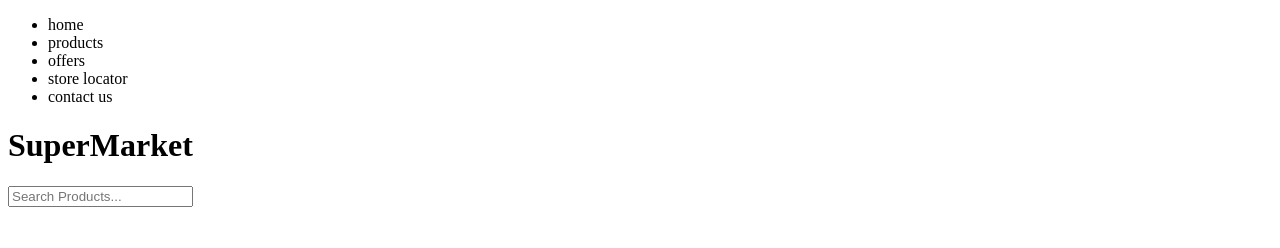
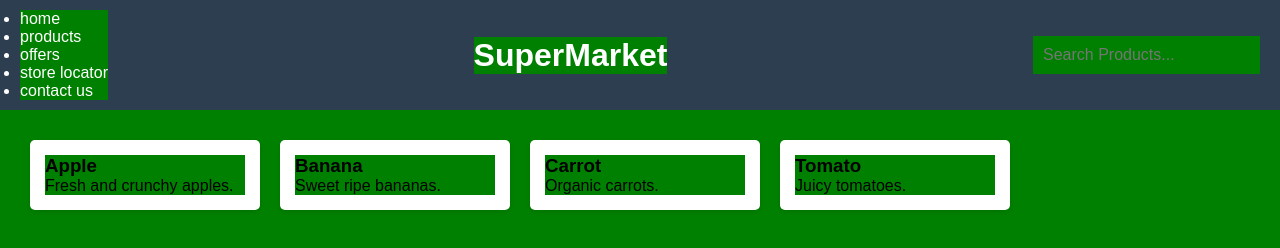
Before and after one commit to mahamsajid55/apna_bazar, a plain HTML site: page index.html in a window 1280 px wide. Drawn offline with Linux system fonts and the light colour scheme.

Commit message:
cambio index.html style.css

```diff
--- a/index.html
+++ b/index.html
@@ -25,19 +25,35 @@
      </div>
     </header>
 
-    <section id="products">
-       <div class="products" data-name="fruites"></div>
-       <div class="products" data-name="vegetable"></div>
-       <div class="products" data-name="meat"></div>
+            <section id="products">
+                <!-- Product list will be rendered here -->
+                <div class="product" data-name="Apple">
+                    <h3>Apple</h3>
+                    <p>Fresh and crunchy apples.</p>
+                </div>
+                <div class="product" data-name="Banana">
+                    <h3>Banana</h3>
+                    <p>Sweet ripe bananas.</p>
+                </div>
+                <div class="product" data-name="Carrot">
+                    <h3>Carrot</h3>
+                    <p>Organic carrots.</p>
+                </div>
+                <div class="product" data-name="Tomato">
+                    <h3>Tomato</h3>
+                    <p>Juicy tomatoes.</p>
+                </div>
+            </section>
+
+            <script src="script.js"></script>
+        </body>
+        </html>
+
+    </header>
 
 
 
 
 
-
-
-
-    </section>
-
 </body>
 </html>
--- a/style.css
+++ b/style.css
@@ -0,0 +1,56 @@
+*
+{
+    padding: 0%;
+    margin: 0%;
+    background-color: green;
+}
+body {
+    font-family: Arial, sans-serif;
+    margin: 0;
+    padding: 0;
+    background-color: #f4f4f4;
+}
+
+header {
+    display: flex;
+    justify-content: space-between;
+    align-items: center;
+    background-color: #2c3e50;
+    padding: 10px 20px;
+    color: white;
+}
+
+.logo h1 {
+    margin: 0;
+}
+
+.search-bar {
+    display: flex;
+    align-items: center;
+}
+
+#searchInput {
+    padding: 10px;
+    font-size: 16px;
+    border: none;
+    border-radius: 5px;
+}
+
+#products {
+    padding: 20px;
+    display: flex;
+    flex-wrap: wrap;
+}
+
+.product {
+    background-color: white;
+    padding: 15px;
+    margin: 10px;
+    border-radius: 5px;
+    box-shadow: 0 2px 5px rgba(0, 0, 0, 0.1);
+    width: 200px;
+}
+
+.product h3 {
+    margin-top: 0;
+}
```
